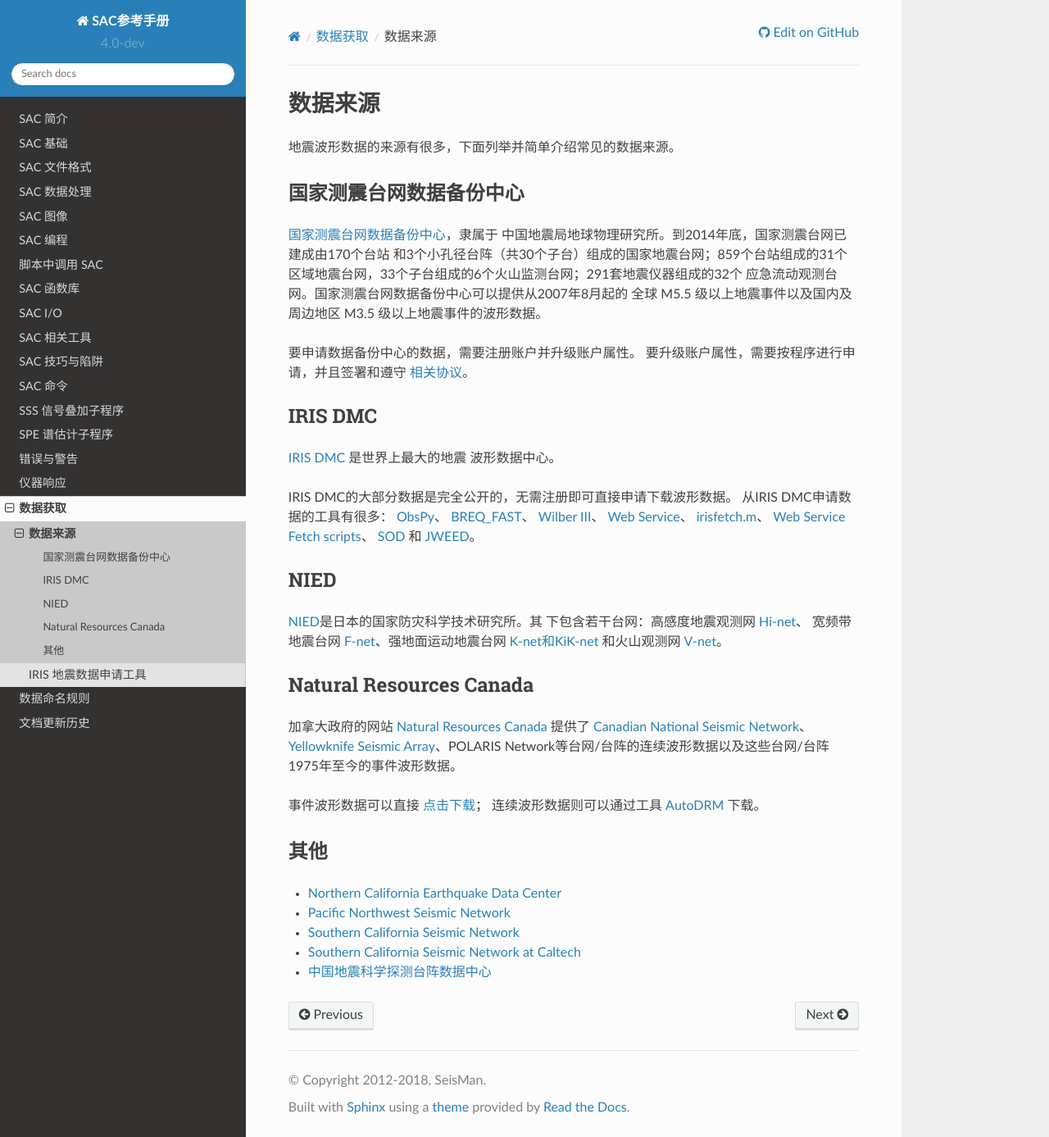
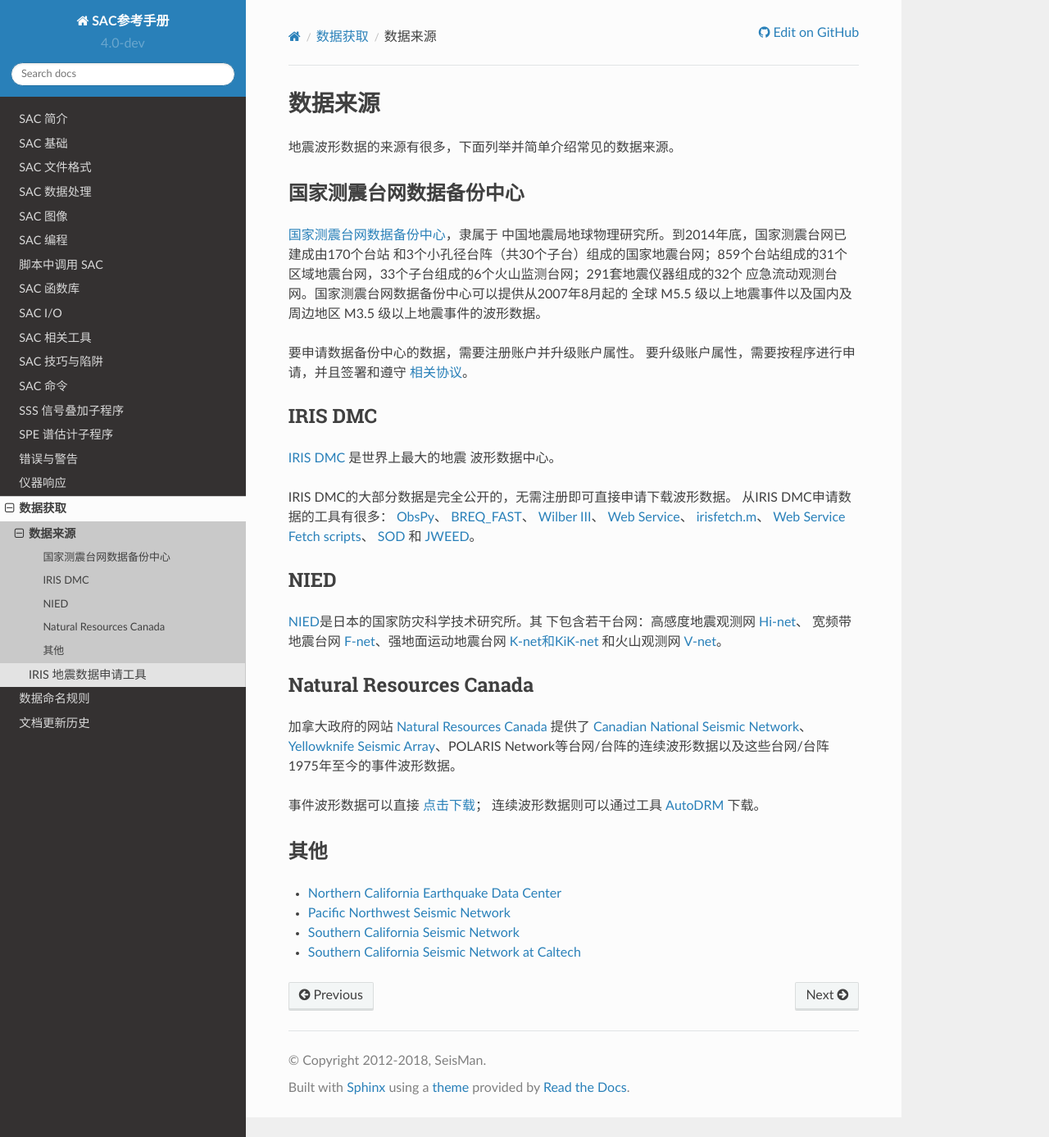
Before and after one commit to seisman/SAC_Docs_zh, a Sphinx documentation site: the page built from source/appendix/data-fetch/data-source.rst, in a window 1280 px wide and 1387 px high. Shown: the whole window at 82% size. Built offline with Sphinx 7.4.7 and the Read the Docs theme 2.0.0, drawn with Linux system fonts in a browser that asks for light colours.

Commit message:
remove dead data source

```diff
--- a/source/appendix/data-fetch/data-source.rst
+++ b/source/appendix/data-fetch/data-source.rst
@@ -64,4 +64,3 @@ Network等台网/台阵的连续波形数据以及这些台网/台阵1975年至
 -  `Pacific Northwest Seismic Network <https://pnsn.org/>`_
 -  `Southern California Seismic Network <http://www.scsn.org/>`_
 -  `Southern California Seismic Network at Caltech <http://scedc.caltech.edu/>`_
--  `中国地震科学探测台阵数据中心 <http://www.chinarraydmc.org/>`_
```
